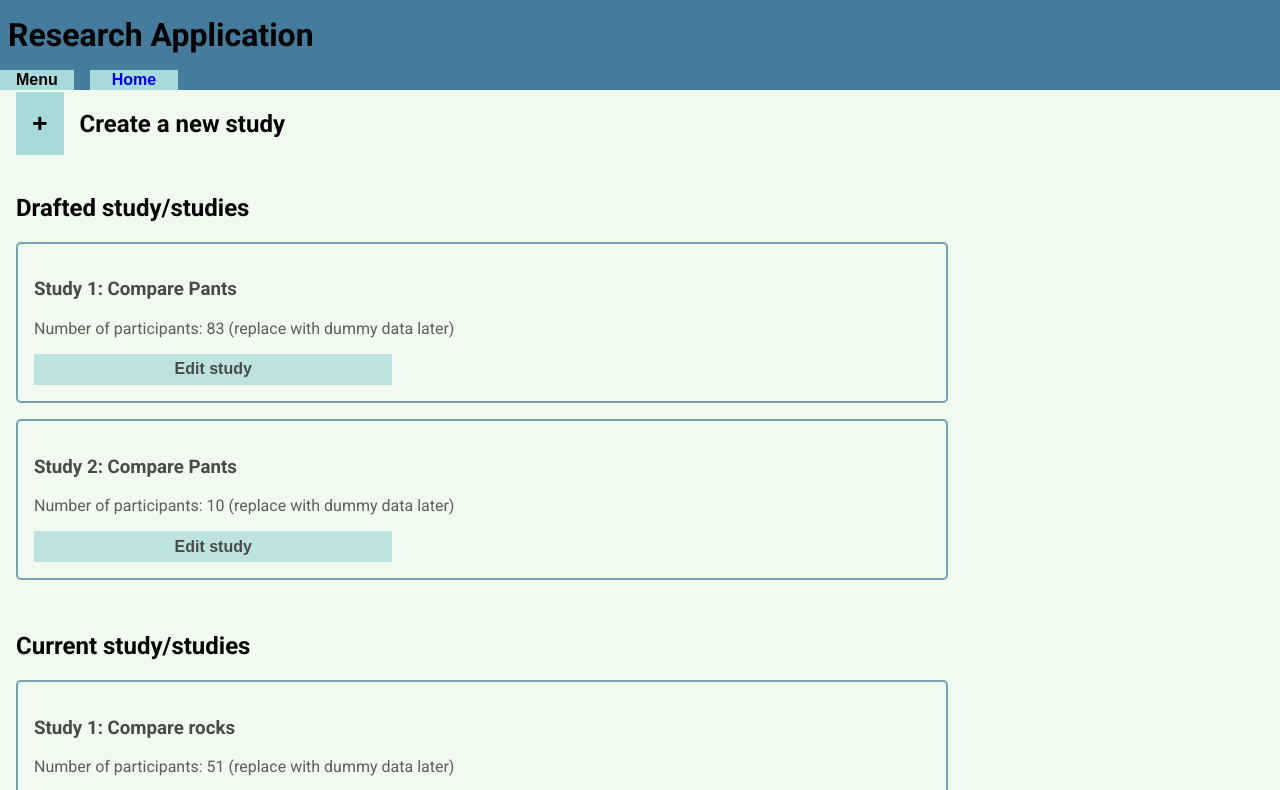
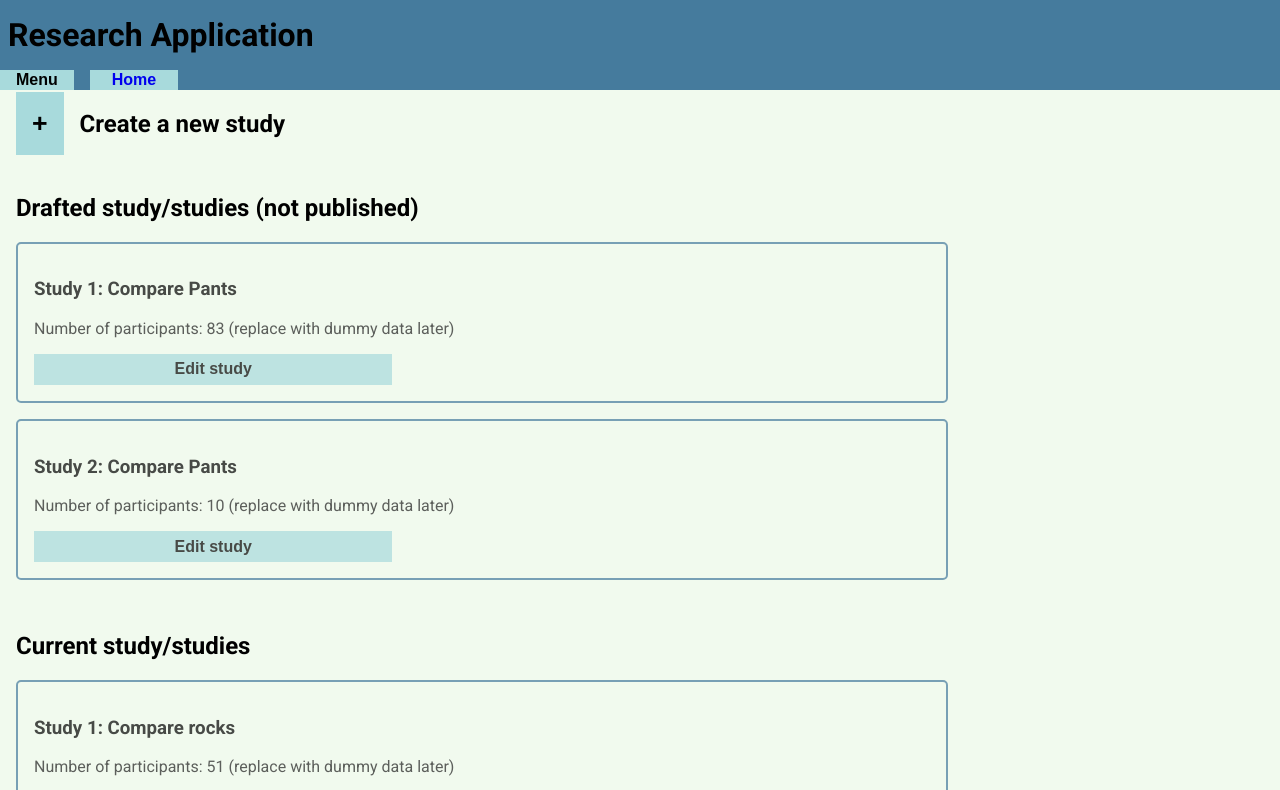
Before and after one commit to Eirikfin/IDG2671Group1, a React (Vite) app in the folder front-end/: page /dashboard in a window 1280 px wide. Shown: the top 790 px of the page. Built offline with nearby package versions, Linux system fonts and the light colour scheme.

Commit message:
oops10hi

```diff
--- a/front-end/src/dashboard/DraftStudy/DraftStudy.jsx
+++ b/front-end/src/dashboard/DraftStudy/DraftStudy.jsx
@@ -4,7 +4,7 @@ import { Link } from 'react-router-dom';
 export default function DraftStudy() {
     return(
         <div className={styles.study}>
-            <h2 className={styles.study_title}>Drafted study/studies</h2>
+            <h2 className={styles.study_title}>Drafted study/studies (not published)</h2>
             {[1, 2].map((num) => (
                 <div key={num} className={styles.study_card}>
                     <h3>Study {num}: Compare Pants</h3>
```
